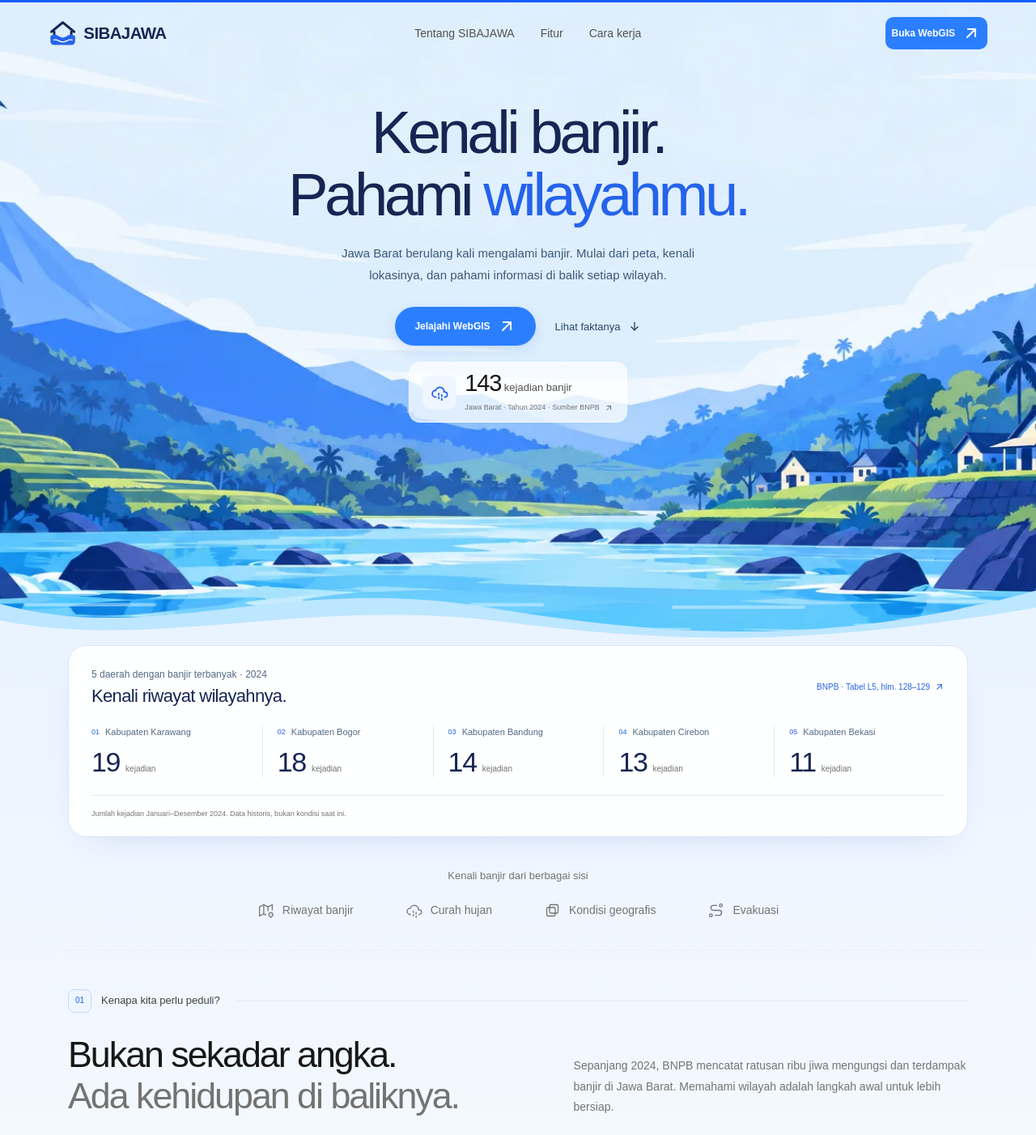
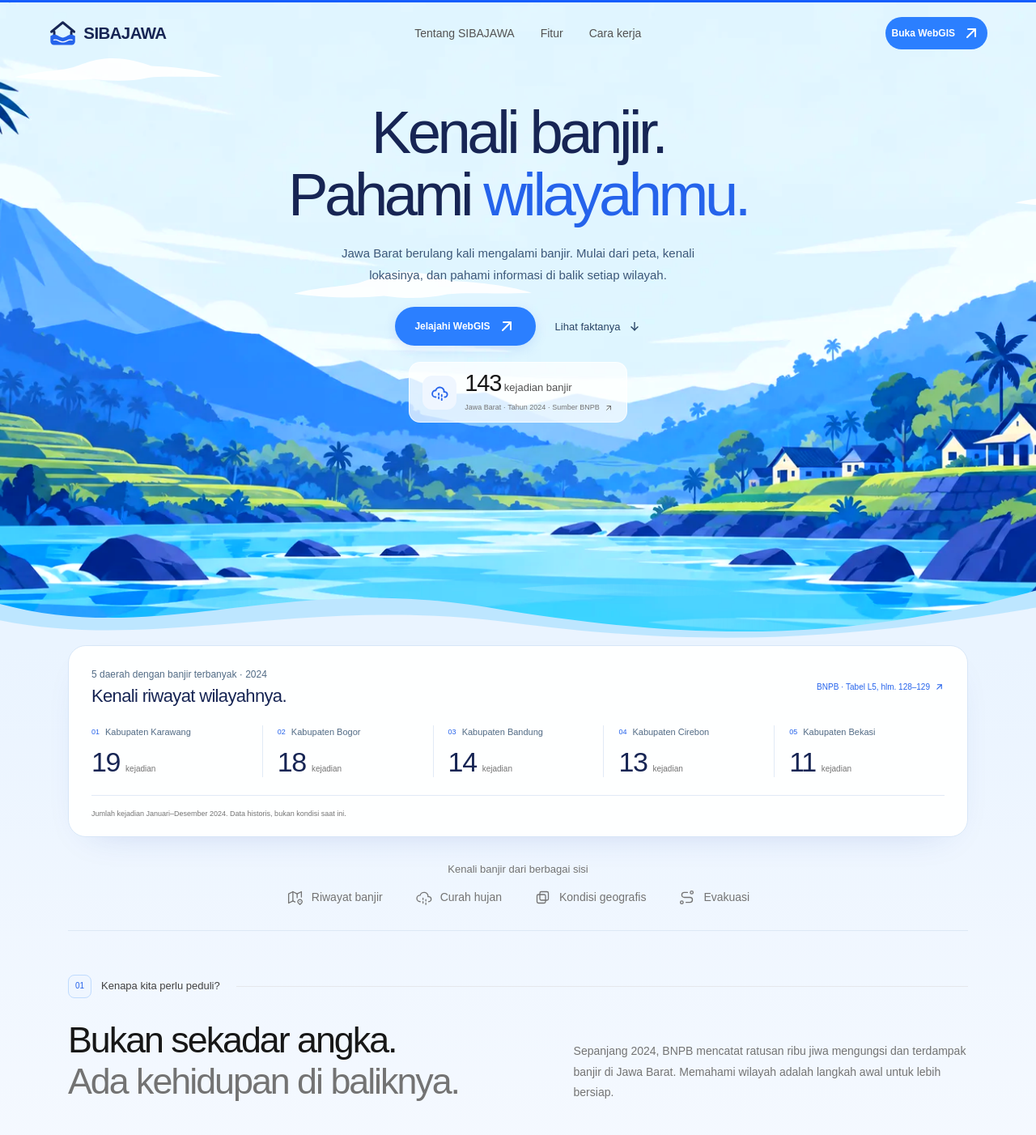
Before and after one commit to bejir-orgz/bejir, a Next.js app in the folder apps/web/: page /landing in a window 1280 px wide. Shown: the top 1402 px of the page at 81% size. Built offline with nearby package versions, Linux system fonts and the light colour scheme; a web font is replaced by a local one.

Commit message:
Polish the SIBAJAWA landing page

```diff
--- /dev/null
+++ b/apps/web/app/landing/_components/hero-landscape.tsx
@@ -0,0 +1,36 @@
+import Image from "next/image";
+import styles from "./landing.module.css";
+
+const panorama = "/images/jabar-river-hero.webp";
+
+export function HeroLandscape() {
+  return (
+    <>
+      <Image src={panorama} alt="" fill sizes="100vw" unoptimized preload className={styles.heroImage} />
+      <div className={styles.heroSky} aria-hidden="true">
+        {[0, 1, 2].map((cloud) => (
+          <svg key={cloud} className={styles.heroCloud} viewBox="0 0 320 36">
+            <path fill="#fff" d="M0 29c35-10 68-9 89-15 17-5 33-14 62-14 23 0 43 6 60 12 29 1 73 5 109 16-50 2-89-1-114 2-26 6-57 6-85 2C85 36 36 34 0 29Z" />
+          </svg>
+        ))}
+      </div>
+      <svg className={styles.heroScene} viewBox="0 0 1672 941" preserveAspectRatio="xMidYMax slice" aria-hidden="true">
+        <defs>
+          <linearGradient id="hero-current-light">
+            <stop stopColor="#bdf5ff" stopOpacity="0" />
+            <stop offset=".45" stopColor="#eaffff" stopOpacity=".9" />
+            <stop offset="1" stopColor="#bdf5ff" stopOpacity="0" />
+          </linearGradient>
+          <clipPath id="hero-river-clip">
+            <path d="M477 759Q640 743 774 737L1016 747L1095 770L1150 806L1380 840L1430 908V941H393L386 876L420 827Z" />
+          </clipPath>
+        </defs>
+        <g clipPath="url(#hero-river-clip)" fill="url(#hero-current-light)">
+          <g className={styles.riverCurrent}><path d="M496 744q110-12 251-5-140 13-251 5Zm281-19q106-10 244 0-133 12-244 0Z" /></g>
+          <g className={styles.riverCurrent}><path d="M305 784q171-16 352-6-176 19-352 6Zm446-22q135-13 308 5-169 12-308-5Z" /></g>
+          <g className={styles.riverCurrent}><path d="M455 823q174-18 386 4-201 17-386-4Zm466-18q153-13 310 5-151 14-310-5Z" /></g>
+        </g>
+      </svg>
+    </>
+  );
+}
--- a/apps/web/app/landing/_components/landing-motion.tsx
+++ b/apps/web/app/landing/_components/landing-motion.tsx
@@ -1,7 +1,7 @@
 "use client";
 
 import { useEffect, useRef, useSyncExternalStore, type ReactNode } from "react";
-import { animate, domAnimation, LazyMotion, MotionConfig, useInView, useReducedMotion, useScroll, useSpring, useTransform } from "framer-motion";
+import { animate, domAnimation, LazyMotion, MotionConfig, useInView, useReducedMotion, useScroll } from "framer-motion";
 import * as m from "framer-motion/m";
 
 const formatter = new Intl.NumberFormat("id-ID");
@@ -42,10 +42,7 @@ export function MotionArtwork({ children, className }: { children: ReactNode; cl
   const inView = useInView(ref, { amount: 0.05 });
   const pageVisible = useSyncExternalStore(subscribeVisibility, getPageVisible, getServerVisible);
   const reduced = useReducedMotion();
-  const { scrollY } = useScroll();
-  const offset = useTransform(scrollY, [0, 900], [0, 72]);
-  const y = useSpring(offset, { stiffness: 120, damping: 28 });
-  return <m.div ref={ref} className={className} style={{ y: reduced ? 0 : y }} data-ambient={inView && pageVisible && !reduced ? "running" : "paused"} data-hero-art aria-hidden="true">{children}</m.div>;
+  return <m.div ref={ref} className={className} data-ambient={inView && pageVisible && !reduced ? "running" : "paused"} data-hero-art aria-hidden="true">{children}</m.div>;
 }
 
 export function MotionDataBar() {
--- a/apps/web/app/landing/_components/landing-page.tsx
+++ b/apps/web/app/landing/_components/landing-page.tsx
@@ -1,5 +1,5 @@
 import Link from "next/link";
-import Image from "next/image";
+import { HeroLandscape } from "./hero-landscape";
 import { IconArrowDown, IconArrowUpRight, IconChartBar, IconCloudRain, IconLayersIntersect, IconMap2, IconMapPin, IconRoute, IconShieldCheck } from "@tabler/icons-react";
 import { SiteHeader } from "@/components/layout/site-header";
 import { SibajwaBrand } from "@/components/shared/sibajwa-brand";
@@ -53,16 +53,7 @@ export function LandingPage() {
       <LandingNavbar className={styles.navbar}><SiteHeader /></LandingNavbar>
       <main id="main-content">
         <section className={styles.hero} id="jelajahi">
-          {/* Already compressed to 107 KB; retain panorama resolution for narrow cover crops. */}
-          <MotionArtwork className={styles.heroArt}>
-            <Image src="/images/jabar-river-hero.webp" alt="" fill sizes="100vw" unoptimized preload className={styles.heroImage} />
-            <div className={styles.skyMotion}><i /><i /></div>
-            <svg className={styles.waterMotion} viewBox="0 0 1600 200" preserveAspectRatio="none" aria-hidden="true">
-              <g><path d="M50 40h85m135 4h150m175 5h105m245-4h155m210 6h125" /><path d="M175 85h120m175-4h95m210 6h140m160-5h190" /></g>
-              <g><path d="M100 125h190m165 8h135m160-8h105m190 3h190m180-7h100" /><path d="M290 175h125m210-8h160m220 9h140m180-8h150" /></g>
-              <g><path d="M420 61h120m275 4h80m160-4h100" /><path d="M70 153h110m400-8h100m270 8h100m240-5h110" /></g>
-            </svg>
-          </MotionArtwork>
+          <MotionArtwork className={styles.heroArt}><HeroLandscape /></MotionArtwork>
 
           <div className={styles.heroContent}>
             <h1>Kenali banjir.<br />Pahami <span>wilayahmu.</span></h1>
--- a/apps/web/app/landing/_components/landing.module.css
+++ b/apps/web/app/landing/_components/landing.module.css
@@ -17,18 +17,61 @@
 .badge span, .coverage i, .mapToolbar i, .landscapeCaption span { width: 6px; height: 6px; border-radius: 50%; background: #2563eb; }
 .hero h1 { margin: 0 0 20px; color: #172554; font-size: clamp(52px, 5.8vw, 82px); font-weight: 500; line-height: 1.04; letter-spacing: -.06em; }
 .hero h1 span { color: #2563eb; }
-.heroArt { position: absolute; z-index: 0; inset: -24px 0 -100px; pointer-events: none; --ambient-state: paused; }
+.heroArt { position: absolute; z-index: 0; inset: -24px 0 -100px; container-type: size; pointer-events: none; --ambient-state: paused; }
 .heroArt[data-ambient=running] { --ambient-state: running; }
-.heroImage { object-fit: cover; object-position: center bottom; animation: landscapeBreathe 18s ease-in-out infinite alternate; animation-play-state: var(--ambient-state); }
-.skyMotion { position: absolute; inset: 0; overflow: hidden; }
-.skyMotion i { position: absolute; top: 17%; left: -5%; width: 26%; height: 22px; background: #ffffffa6; clip-path: polygon(0 60%, 30% 5%, 100% 80%, 36% 75%); animation: skyDrift 16s ease-in-out infinite alternate; animation-play-state: var(--ambient-state); }
-.skyMotion i:nth-child(2) { top: 12%; left: auto; right: -5%; width: 22%; height: 15px; animation-delay: -7s; animation-duration: 21s; }
-.waterMotion { position: absolute; left: -3%; bottom: 8%; width: 106%; height: 23%; overflow: visible; fill: none; stroke: #e7faff; stroke-width: 3; stroke-linecap: round; }
-.waterMotion g { animation: riverCurrent 6s ease-in-out infinite; animation-play-state: var(--ambient-state); }
-.waterMotion g:nth-child(2) { animation-duration: 8s; animation-delay: -3s; stroke-width: 4; }
-.waterMotion g:nth-child(3) { animation-duration: 5s; animation-delay: -1s; stroke-width: 2; }
+.heroImage { object-fit: cover; object-position: var(--hero-crop, 50%) bottom; }
+.heroImage { filter: saturate(1.24) contrast(1.06); }
+.heroScene {
+  position: absolute;
+  left: var(--hero-crop, 50%);
+  bottom: 0;
+  translate: calc(-1 * var(--hero-crop, 50%)) 0;
+  width: max(100%, calc(100cqh * 1672 / 941));
+  max-width: none;
+  height: 100%;
+  overflow: hidden;
+}
+@media (max-width: 760px) { .heroArt { --hero-crop: 72%; } }
+.heroSky {
+  position: absolute;
+  inset: 24px 0 100px;
+  overflow: hidden;
+}
+.heroCloud {
+  position: absolute;
+  top: 9%;
+  left: 100%;
+  width: clamp(115px, 20vw, 320px);
+  animation: heroCloudDrift 15s linear -6s infinite;
+  animation-play-state: var(--ambient-state);
+}
+.heroCloud:nth-child(2) {
+  top: 29%;
+  width: clamp(100px, 16vw, 250px);
+  animation-duration: 18s;
+  animation-delay: -12s;
+}
+.heroCloud:nth-child(3) {
+  top: 42%;
+  width: clamp(130px, 23vw, 360px);
+  animation-duration: 16s;
+  animation-delay: -3s;
+}
+.riverCurrent { animation: riverCurrent 2.1s linear -.5s infinite; animation-play-state: var(--ambient-state); }
+.riverCurrent:nth-child(2) { animation-duration: 2.6s; animation-delay: -1.1s; }
+.riverCurrent:nth-child(3) { animation-duration: 2.9s; animation-delay: -1.8s; }
+@keyframes heroCloudDrift {
+  from { transform: translateX(0); opacity: .91; }
+  to { transform: translateX(calc(-100vw - 100%)); opacity: .91; }
+}
+@keyframes riverCurrent {
+  0% { transform: translate(-12px, -6px); opacity: 0; }
+  20%, 65% { opacity: .83; }
+  100% { transform: translate(100px, 4px); opacity: 0; }
+}
+
 .heroShore { position: absolute; z-index: 3; bottom: -1px; left: 0; width: 100%; height: 110px; pointer-events: none; }
-.riverContinuation { position: relative; padding: 0 24px 24px; background: linear-gradient(180deg, #eaf4ff, #f5f9ff 65%, #fff); }
+.riverContinuation { position: relative; padding: 0 24px; background: linear-gradient(180deg, #eaf4ff, #f5f9ff 65%, #fff); }
 .regionSummary { position: relative; z-index: 4; max-width: 1112px; margin: -3px auto 0; padding: 26px 28px 20px; border: 1px solid #d7e6f7; border-radius: 22px; background: #ffffffeb; box-shadow: 0 16px 45px -30px #1e40af45; }
 .regionSummaryHeading { display: flex; align-items: center; justify-content: space-between; flex-wrap: wrap; gap: 12px; }
 .regionSummaryHeading p { color: #526b85; font-size: 12px; }
@@ -50,12 +93,12 @@
 .cloud { position: absolute; top: 13%; left: -6%; width: 250px; height: 80px; border-radius: 50%; background: radial-gradient(ellipse, #dbeafe99, #eff6ff88 45%, transparent 70%); filter: blur(15px); animation: cloudDrift 14s ease-in-out infinite alternate; }
 .cloud:nth-child(2) { left: auto; right: -3%; top: 20%; width: 300px; animation-delay: -7s; }
 .cardIcon { display: inline-flex; justify-content: center; align-items: center; flex-shrink: 0; width: 44px; height: 44px; color: #2563eb; border: 1px solid #dbeafe; border-radius: 13px; background: #eff6ff; }
-.coverage { max-width: 1160px; margin: auto; padding: 38px 24px; text-align: center; border-bottom: 1px solid #f0f0f0; }
+.coverage { max-width: 1112px; margin: auto; padding: 30px 0; text-align: center; border-bottom: 1px solid #dce8f5; }
 .coverage > p { font-size: 13px; font-weight: 400; color: #737373; letter-spacing: normal; }
-.coverage > div { display: flex; justify-content: center; flex-wrap: wrap; gap: 20px 64px; margin-top: 22px; }
+.coverage > div { display: flex; justify-content: center; flex-wrap: wrap; gap: 16px 40px; margin-top: 14px; }
 .coverage span { display: flex; align-items: center; gap: 10px; color: #737373; font-size: 14px; }
 .coverage svg { width: 21px; height: 21px; stroke-width: 1.5; color: #737373; }
-.section { max-width: 1160px; margin: auto; padding: 100px 24px; scroll-margin-top: 30px; }
+.section { max-width: 1160px; margin: auto; padding: clamp(64px, 7vw, 96px) 24px; scroll-margin-top: 30px; }
 .sectionHeading { max-width: 1112px; margin: 0 auto 40px; text-align: left; }
 .sectionHeading h2 { margin-top: 0; }
 .sectionHeading > p:last-child:not(:first-child) { margin-top: 20px; max-width: 540px; color: #737373; font-size: 14px; line-height: 1.8; }
@@ -91,42 +134,41 @@
 .mapFootnote svg { flex-shrink: 0; margin-top: 2px; }
 .about { display: grid; grid-template-columns: 1fr 1fr; gap: 80px; }
 .about h2 { margin-top: 0; }
-.about > div:last-child { padding-top: 20px; }
+.about { align-items: center; }
 .about p:not(:global(.eyebrow)) { font-size: 14px; color: #737373; line-height: 1.9; }
 .about p + p { margin-top: 16px; }
 .textLink { display: inline-flex; align-items: center; gap: 9px; margin-top: 24px; font-size: 12px; color: #2563eb; font-weight: 500; }
-.features { position: relative; max-width: none; background: #edf5ff; border: 0; }
-.features::before { content: ""; position: absolute; top: -31px; left: 0; right: 0; height: 32px; background: #edf5ff; clip-path: polygon(0 70%, 15% 30%, 35% 60%, 58% 0, 80% 45%, 100% 15%, 100% 100%, 0 100%); }
+.features { max-width: none; background: #f0f6ff; border-block: 1px solid #e3edf9; }
 .featureGrid { display: grid; grid-template-columns: repeat(3, 1fr); gap: 18px; max-width: 1112px; margin: auto; }
-.featureCard { min-width: 0; padding: 24px; border: 1px solid #e5e7eb; border-radius: 18px; background: #fff; }
+.featureCard { min-width: 0; padding: 24px; border: 1px solid #dce8f5; border-radius: 18px; background: #fff; }
 .featureTop { display: flex; align-items: center; justify-content: space-between; gap: 12px; }
 .featureIdentity { display: flex; align-items: center; gap: 12px; min-width: 0; }
 .featureTop > span:last-child { font-size: 10px; color: #a3a3a3; }
 .featureCard h3 { margin: 12px 0; font-size: 19px; letter-spacing: -.025em; font-weight: 500; }
-.featureCard > p:last-child { font-size: 12px; color: #737373; line-height: 1.9; }
-.featureIllustration { position: relative; display: flex; justify-content: center; align-items: end; gap: 10px; height: 120px; margin: 24px 0 28px; padding: 14px 36px; border-radius: 10px; overflow: hidden; background: linear-gradient(135deg, #f8fafc, #eff6ff); }
+.featureCard > p:last-child { font-size: 14px; color: #52647a; line-height: 1.65; }
+.featureIllustration { position: relative; display: flex; justify-content: center; align-items: end; gap: 10px; height: 120px; margin: 20px 0; padding: 14px 36px; border-radius: 10px; overflow: hidden; background: linear-gradient(135deg, #f8fafc, #eff6ff); }
 .featureIllustration i { position: absolute; inset: 26px -10px; border: 1px solid #bfdbfe; border-radius: 45%; transform: rotate(-18deg); }
 .featureIllustration i:nth-child(2) { inset: 6px -20px; }.featureIllustration i:nth-child(3) { inset: -14px -30px; }
 .featureIllustration > svg { position: absolute; color: #2563eb; top: 42px; left: 46%; }
 .featureIllustration b { position: absolute; width: 100px; height: 60px; background: #bfdbfe; border: 1px solid #fff; border-radius: 8px; transform: rotate(-25deg) skew(20deg); top: 48px; }
 .featureIllustration b:nth-child(2) { top: 30px; background: #93c5fd; }.featureIllustration b:nth-child(3) { top: 12px; background: #dbeafe; }
 .featureIllustration em { flex: 1; max-width: 22px; border-radius: 4px 4px 0 0; background: #bfdbfe; }.featureIllustration em:nth-child(2n) { background: #60a5fa; }
-.workflow { display: grid; grid-template-columns: 1fr 1fr; gap: 100px; padding-block: 120px; }
+.workflow { display: grid; grid-template-columns: 1fr 1fr; align-items: center; gap: 64px; }
 .workflow h2 { margin-top: 0; }
 .workflow > div > p:last-of-type { max-width: 310px; margin-top: 22px; font-size: 14px; color: #737373; line-height: 1.8; }
-.workflow ol { list-style: none; }
+.workflow ol { list-style: none; padding: 8px 24px; border: 1px solid #dce8f5; border-radius: 20px; background: #f8fbff; }
 .workflow li { display: flex; gap: 20px; padding: 26px 0; border-bottom: 1px solid #e5e5e5; }
-.workflow li:first-child { padding-top: 0; }
+
 .workflow li:last-child { border: 0; }
 .workflow li > span { flex-shrink: 0; display: grid; place-items: center; width: 34px; height: 34px; border: 1px solid #dbeafe; border-radius: 50%; background: #eff6ff; color: #2563eb; font-size: 10px; }
 .workflow h3 { margin: 2px 0 8px; font-size: 16px; font-weight: 500; }
-.workflow li p { font-size: 12px; color: #737373; line-height: 1.8; }
+.workflow li p { font-size: 14px; color: #52647a; line-height: 1.65; }
 .ctaSection { position: relative; isolation: isolate; padding: 30px 24px 160px; }
 .ctaSection .landscape { bottom: -160px; }
 .ctaSection .landscape svg { bottom: -28px; height: 538px; }.ctaSection .cloud { display: none; }
 .ctaCard { max-width: 620px; margin: auto; padding: 48px 24px; border: 1px solid #e5e7eb; border-radius: 24px; background: #ffffffed; text-align: center; box-shadow: 0 15px 50px #1e40af0a; }
 .ctaCard h2 { margin-top: 0; font-size: clamp(30px, 3.4vw, 43px); }.ctaCard h2 span { color: #2563eb; }
-.ctaCard > p:last-of-type { margin: 20px 0 26px; color: #737373; font-size: 13px; }.ctaCard > a { border-radius: 100px; padding-inline: 25px; }
+.ctaCard > p:last-of-type { margin: 20px 0 26px; color: #737373; font-size: 13px; }.ctaCard > a { border-radius: 999px; padding-inline: 25px; }
 .footer { position: relative; background: #fff; display: flex; align-items: center; flex-wrap: wrap; gap: 20px; width: min(1160px, calc(100% - 32px)); margin: 0 auto 16px; padding: 20px 30px; border: 1px solid #e5e7eb; border-radius: 999px; box-shadow: 0 8px 32px #17255414; }
 .footer ::selection { background: transparent; color: inherit; }
 .footer p, .footer > a:last-child { color: #334155; font-size: 11px; }.footer > a:last-child { margin-left: auto; }
@@ -136,20 +178,17 @@
 .heroFact strong > span:last-child { font-size: 13px; letter-spacing: 0; color: #525252; }
 .heroFact small { display: flex; align-items: center; gap: 5px; margin-top: 7px; color: #737373; font-size: 9px; }
 .heroMap { min-width: 0; }.heroMapCaption { margin-top: 13px; text-align: center; font-size: 10px; color: #737373; }
-.statsSection { padding-block: 48px 64px; }
+.riverContinuation .statsSection { max-width: 1112px; padding: 54px 0 60px; }
 .statsGrid { display: grid; grid-template-columns: repeat(3, 1fr); gap: 18px; }
 .statCard { padding: 28px; border: 1px solid #dce8f5; border-radius: 18px; background: #ffffffd9; }
 .statCard > strong { display: block; font-size: clamp(36px, 4vw, 52px); font-weight: 500; line-height: 1; letter-spacing: -.06em; font-variant-numeric: tabular-nums; margin-top: 30px; }
 .statCard h3 { margin-top: 12px; font-size: 15px; font-weight: 500; }
-.statCard > p { color: #737373; font-size: 11px; margin-top: 8px; line-height: 1.7; }
+.statCard > p { color: #52647a; font-size: 13px; margin-top: 8px; line-height: 1.7; }
 .statLine { height: 3px; margin-top: 28px; background: #dbeafe; border-radius: 10px; overflow: hidden; }
 .statLine span { display: block; width: 100%; height: 100%; background: #60a5fa; transform-origin: left; transition: transform 1s cubic-bezier(.2,.7,.2,1) .2s; }
-.sourceNote { margin: 22px auto 0; text-align: center; font-size: 10px; color: #737373; line-height: 1.9; }
+.sourceNote { margin: 22px auto 0; text-align: center; font-size: 12px; color: #52647a; line-height: 1.7; }
 .sourceNote a { display: inline; color: #2563eb; text-underline-offset: 3px; }.sourceNote a:hover { text-decoration: underline; }.sourceNote svg { display: inline; vertical-align: middle; }
 @keyframes enter { from { opacity: 0; transform: translateY(22px); } to { opacity: 1; transform: translateY(0); } }
-@keyframes landscapeBreathe { from { transform: scale(1.035) translateX(-.4%); } to { transform: scale(1.06) translateX(.4%); } }
-@keyframes skyDrift { from { transform: translateX(0); opacity: .3; } to { transform: translateX(90px); opacity: .7; } }
-@keyframes riverCurrent { 0% { transform: translateX(-22px); opacity: 0; } 25% { opacity: .6; } 75% { opacity: .35; } 100% { transform: translateX(28px); opacity: 0; } }
 @keyframes cloudDrift { from { transform: translateX(-20px); } to { transform: translateX(35px); } }
 @keyframes illustrationScroll { from { transform: translateY(12px) scale(.95); } to { transform: translateY(-8px) scale(1.03); } }
 @keyframes landscapeScroll { from { transform: translateY(35px); } to { transform: translateY(-25px); } }
@@ -172,7 +211,7 @@
 }
 @media (max-width: 380px) { .hero h1 { font-size: 40px; }.mapInfo { grid-template-columns: 1fr; }.mapInfo > a { justify-self: start; }.badge { font-size: 8px; } }
 @media (prefers-reduced-motion: reduce) { .landing *, .landing *::before, .landing *::after { animation: none !important; transition: none !important; } }
-@media (max-width: 760px) { .heroImage { object-position: 72% bottom; }.heroShore { height: 90px; }.riverContinuation { padding-inline: 20px; }.regionSummary { padding: 22px 20px 16px; border-radius: 18px; }.regionSummary h2 { font-size: 21px; }.regionList { grid-template-columns: 1fr; gap: 0; margin-top: 22px; }.regionList li, .regionList li:first-child { display: flex; align-items: center; justify-content: space-between; gap: 16px; padding: 15px 0; border: 0; border-bottom: 1px solid #e1eaf6; }.regionList li:last-child { border-bottom: 0; }.regionName { font-size: 12px; gap: 10px; }.regionName small { display: grid; place-items: center; flex-shrink: 0; width: 26px; height: 26px; border-radius: 7px; background: #eff6ff; font-size: 10px; }.regionList strong { flex-shrink: 0; margin-top: 0; font-size: 28px; gap: 6px; }.riverContinuation .coverage { padding-inline: 0; }.riverContinuation .statsSection { padding-inline: 0; } }
+@media (max-width: 760px) { .heroShore { height: 90px; }.riverContinuation { padding-inline: 20px; }.regionSummary { padding: 22px 20px 16px; border-radius: 18px; }.regionSummary h2 { font-size: 21px; }.regionList { grid-template-columns: 1fr; gap: 0; margin-top: 22px; }.regionList li, .regionList li:first-child { display: flex; align-items: center; justify-content: space-between; gap: 16px; padding: 15px 0; border: 0; border-bottom: 1px solid #e1eaf6; }.regionList li:last-child { border-bottom: 0; }.regionName { font-size: 12px; gap: 10px; }.regionName small { display: grid; place-items: center; flex-shrink: 0; width: 26px; height: 26px; border-radius: 7px; background: #eff6ff; font-size: 10px; }.regionList strong { flex-shrink: 0; margin-top: 0; font-size: 28px; gap: 6px; }.riverContinuation .coverage { padding-inline: 0; }.riverContinuation .statsSection { padding-inline: 0; } }
 
 .sectionLabel { display: flex; align-items: center; gap: 12px; margin-bottom: 26px; color: #404040; font-size: 13px; font-weight: 500; line-height: 1.6; letter-spacing: normal; text-transform: none; }
 .sectionLabel::after { content: ""; flex: 1; min-width: 20px; height: 1px; margin-left: 8px; background: #e5e7eb; }
@@ -183,3 +222,13 @@
 .statsSection .sectionHeading > p:last-child { margin: 0; }
 .ctaCard { text-align: left; padding: 40px; }
 @media (max-width: 760px) { .sectionLabel { gap: 10px; font-size: 12px; margin-bottom: 20px; }.sectionIndex { width: 26px; height: 26px; border-radius: 7px; }.statsSection .sectionHeading { grid-template-columns: 1fr; gap: 20px; }.statsSection .sectionLabel { grid-column: auto; }.ctaCard { padding: 28px 24px; }.ctaCard .sectionLabel { font-size: 11px; gap: 8px; }.ctaCard .sectionLabel::after { margin-left: 0; min-width: 10px; } }
+
+@media (max-width: 760px) {
+  .coverage > div { display: grid; grid-template-columns: repeat(2, minmax(0, 1fr)); gap: 12px; text-align: left; }
+  .coverage span { font-size: 12px; }
+  .riverContinuation .statsSection { padding-block: 42px 24px; }
+  .statCard > strong { padding-right: 54px; font-size: clamp(30px, 9vw, 44px); }
+  .sourceNote { font-size: 11px; }
+  .workflow ol { padding-inline: 16px; }
+  .workflow li { gap: 12px; }
+}
--- a/apps/web/components/layout/site-header.tsx
+++ b/apps/web/components/layout/site-header.tsx
@@ -34,7 +34,7 @@ export function SiteHeader() {
         <nav aria-label="Navigasi utama" className="hidden items-center gap-4 md:flex">
           {navigation.map((item) => <a key={item.href} href={item.href} aria-current={activeHash === item.href ? "location" : undefined} className="rounded-md p-2 text-sm text-neutral-600 transition-colors hover:text-blue-600 focus-visible:outline-2 focus-visible:outline-blue-600 aria-[current=location]:text-blue-700">{item.label}</a>)}
         </nav>
-        <Button asChild className="hidden sm:inline-flex"><Link href="/map">Buka WebGIS <IconArrowUpRight aria-hidden="true" /></Link></Button>
+        <Button asChild className="hidden rounded-full sm:inline-flex"><Link href="/map">Buka WebGIS <IconArrowUpRight aria-hidden="true" /></Link></Button>
         <Sheet>
           <SheetTrigger asChild>
             <Button variant="outline" size="icon" className="md:hidden" aria-label="Buka menu navigasi" onClick={(event) => {
@@ -62,7 +62,7 @@ export function SiteHeader() {
                   <a href={item.href} aria-current={activeHash === item.href ? "location" : undefined} className="rounded-lg px-3 py-3 text-sm hover:bg-neutral-50 aria-[current=location]:bg-blue-50 aria-[current=location]:font-semibold aria-[current=location]:text-blue-700">{item.label}</a>
                 </SheetClose>
               ))}
-              <Button asChild><Link href="/map">Buka WebGIS <IconArrowUpRight aria-hidden="true" /></Link></Button>
+              <Button asChild className="rounded-full"><Link href="/map">Buka WebGIS <IconArrowUpRight aria-hidden="true" /></Link></Button>
             </nav>
           </SheetContent>
         </Sheet>
```
